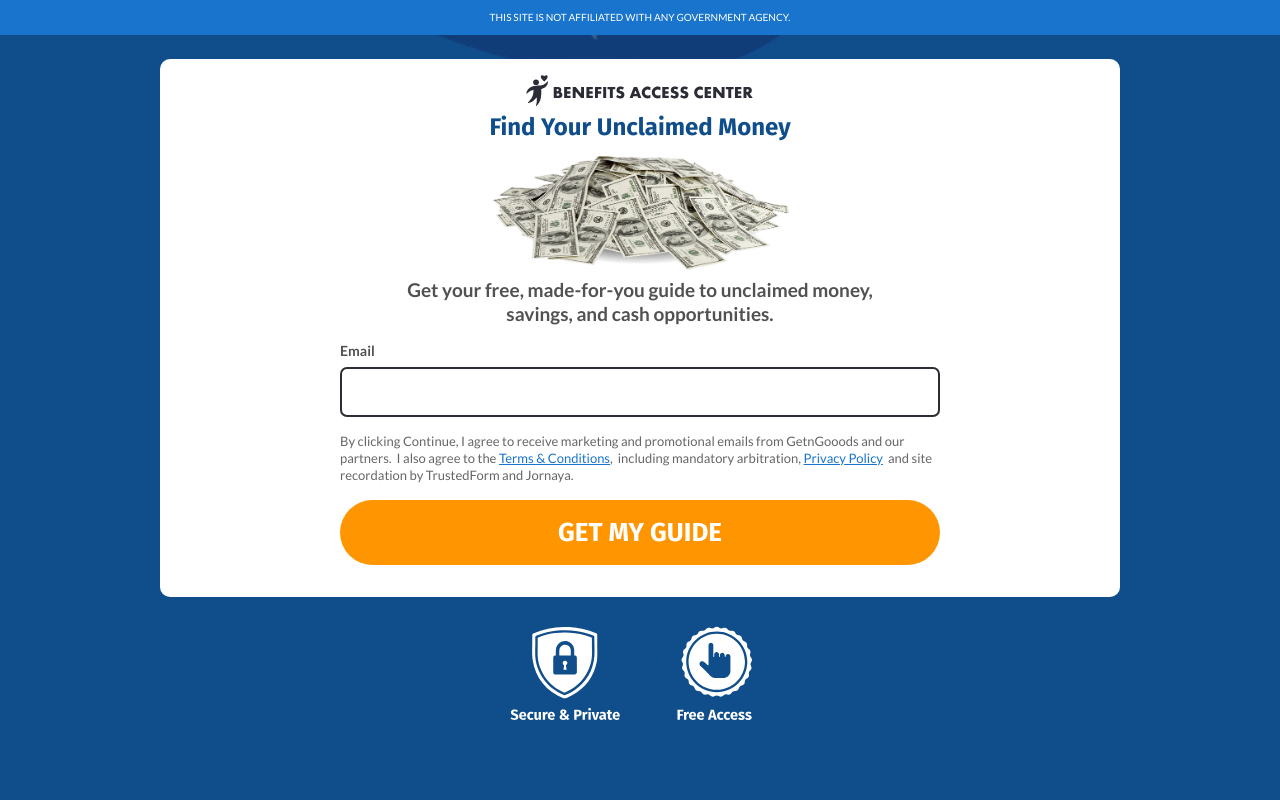
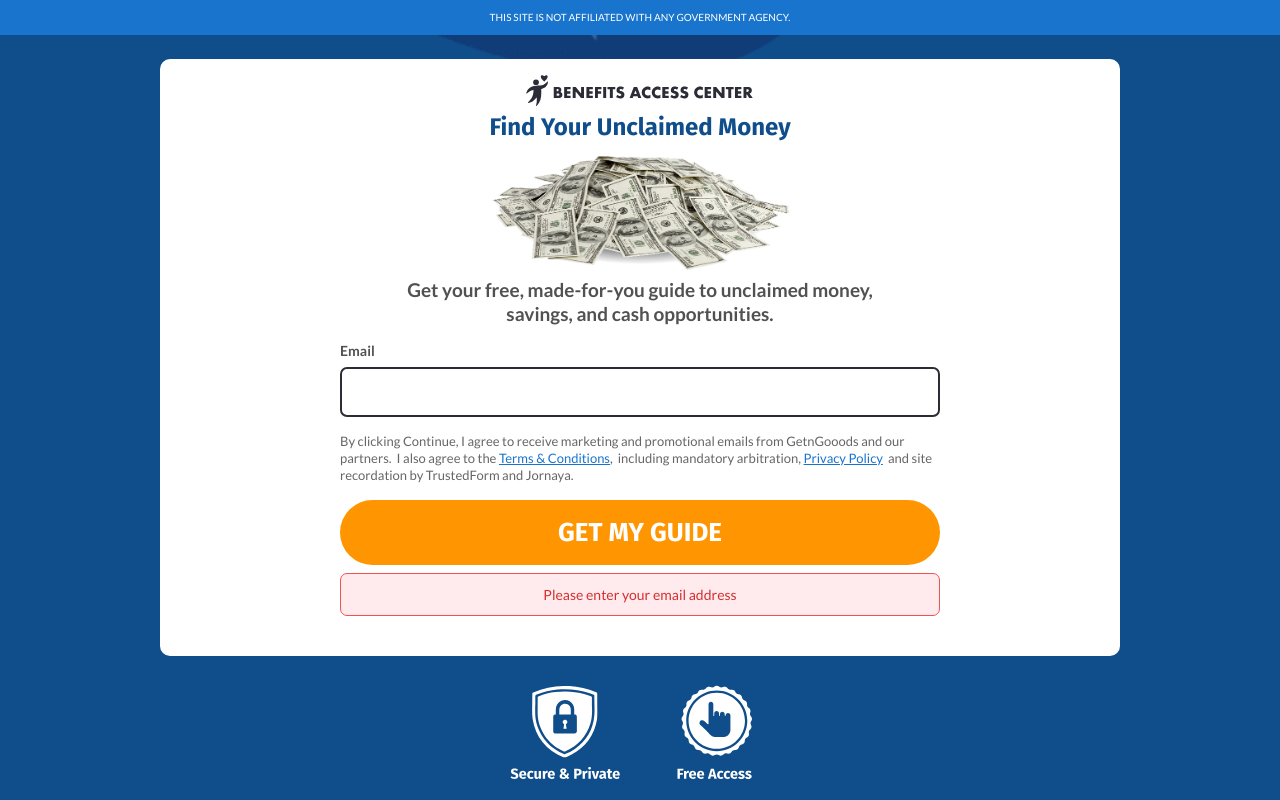
Before and after one commit to DevonWieczorek/moxxi-take-home-assessment, a Next.js app: page / in a window 1280 px wide. Shown: the top 800 px of the page. Built offline with nearby package versions, Linux system fonts and the light colour scheme.

Commit message:
fix(ErrorContent): fixes error and styles container

```diff
--- a/components/ErrorContent.tsx
+++ b/components/ErrorContent.tsx
@@ -1,3 +1,5 @@
+'use client';
+
 import UserContext from "@/lib/contexts/UserContext";
 
 const { useUser } = UserContext;
@@ -5,7 +7,23 @@ const { useUser } = UserContext;
 const ErrorContent = () => {
 	const { error } = useUser();
 	if (error) {
-		return (<div className="error"></div>);
+		return (
+			<div className="error-message" style={{
+				color: '#d32f2f',
+				fontFamily: 'var(--font-lato, sans-serif)',
+				fontSize: '14px',
+				fontWeight: 400,
+				padding: '12px',
+				marginTop: '8px',
+				marginBottom: '8px',
+				backgroundColor: '#ffebee',
+				border: '1px solid #ef5350',
+				borderRadius: '7px',
+				textAlign: 'center'
+			}}>
+				{error}
+			</div>
+		);
 	}
 	return null;
 }
```
